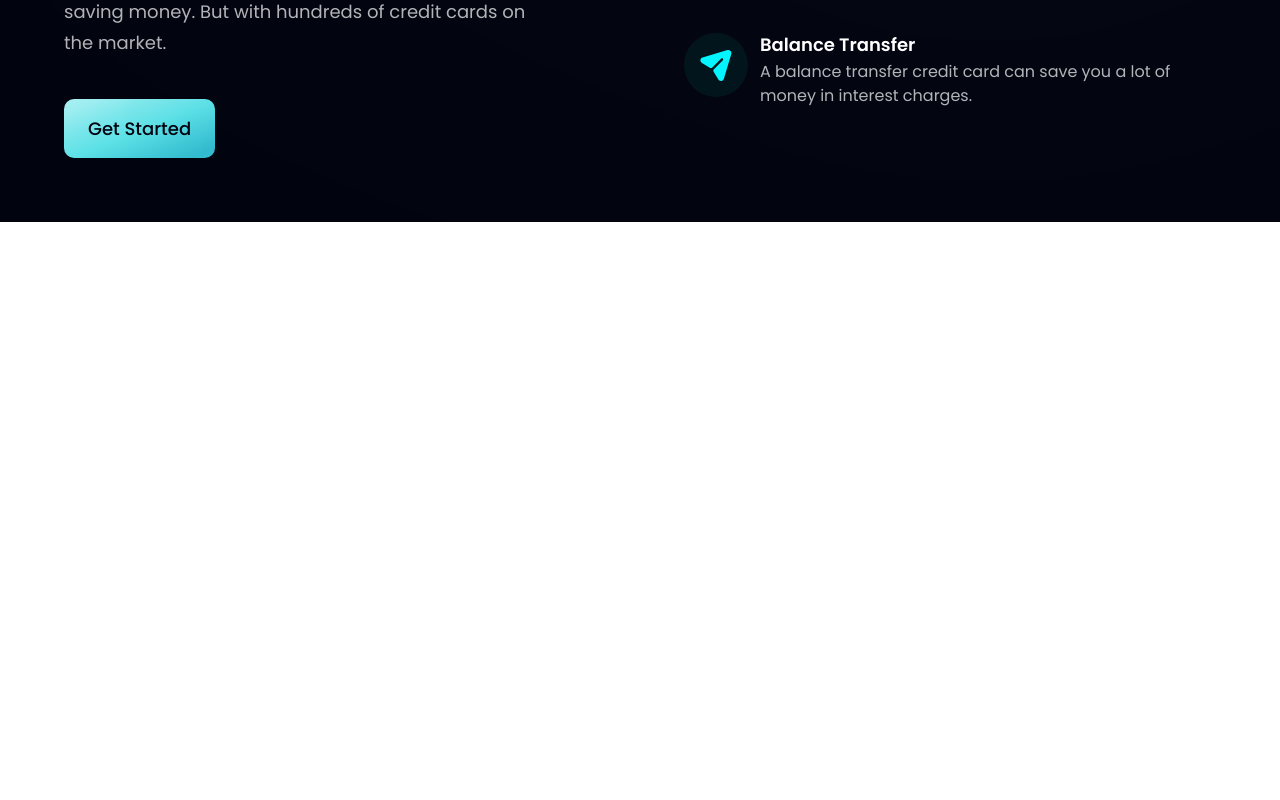
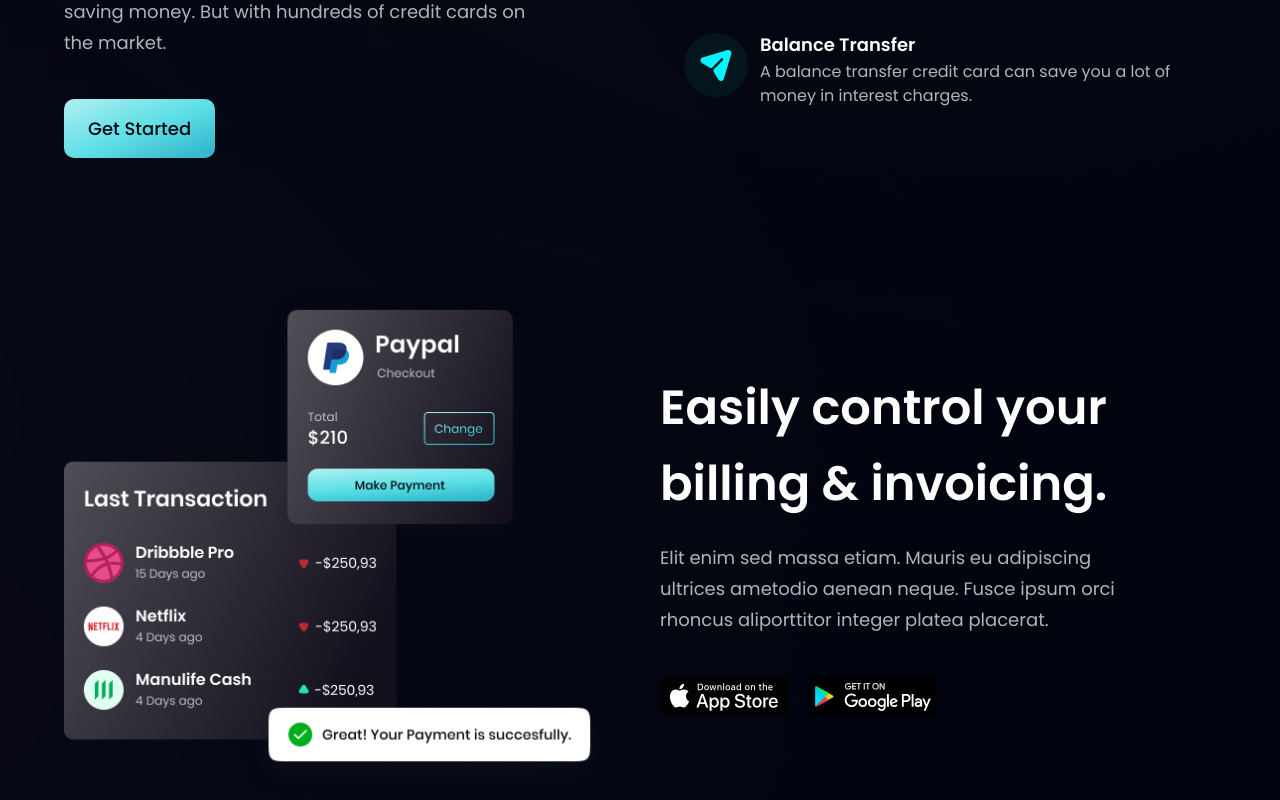
Before and after one commit to halynabondar/HooBank, a React (Vite) app: page / in a window 1280 px wide. Shown: the part 1300-2100 px from the top of the page. Before the commit the page ends 1522 px from the top, so only its background shows below. Built offline with nearby package versions, Linux system fonts and the light colour scheme.

Commit message:
Create Billing component

```diff
--- a/src/components/Billing.jsx
+++ b/src/components/Billing.jsx
@@ -1,11 +1,24 @@
-import React from 'react';
+import styles, {layout} from "../style";
+import {apple, bill, google} from "../assets"
 
-const Billing = () => {
-    return (
-        <div>
-
+const Billing = () => (
+    <section id="product" className={layout.sectionReverse}>
+        <div className={layout.sectionImgReverse}>
+            <img src={bill} alt="billing" className="w-[100%] h-[100%] relative z-[5]"/>
+            <div className="absolute z-[3] -left-1/2 top-0 w-[50%] h-[50%] rounded-full white__gradient"></div>
+            <div className="absolute z-[0] -left-1/2 bottom-0 w-[50%] h-[50%] rounded-full pink__gradient"></div>
         </div>
-    );
-};
+        <div className={layout.sectionInfo}>
+            <h2 className={styles.heading2}>Easily control your <br className="sm:block hidden"/> billing & invoicing.
+            </h2>
+            <p className={`${styles.paragraph} max-w-[470px] mt-5`}>Elit enim sed massa etiam. Mauris eu adipiscing
+                ultrices ametodio aenean neque. Fusce ipsum orci rhoncus aliporttitor integer platea placerat.</p>
+            <div className="flex flex-row flex-wrap sm:mt-10 mt-6">
+                <img src={apple} alt="apple" className="w-[128px] h-[42px] object-cover object-contain mr-5 cursor-pointer" />
+                <img src={google} alt="google" className="w-[128px] h-[42px] object-cover object-contain cursor-pointer"/>
+            </div>
+        </div>
+    </section>
+);
 
 export default Billing;
```
